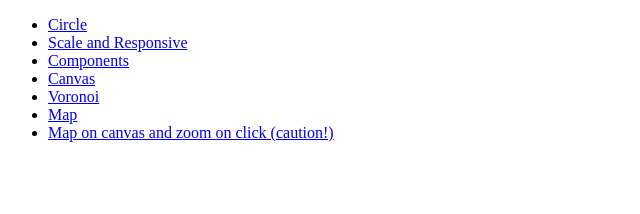
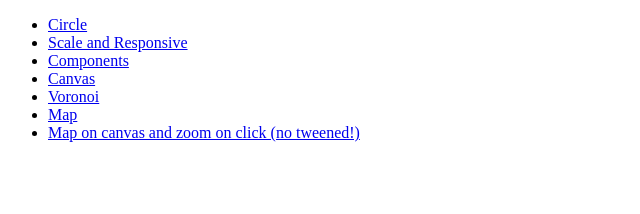
Before and after one commit to kresnasatya/svelte-dataviz, a SvelteKit app: page / in a window 1280 px wide. Shown: the top 214 px of the page, without its empty margins (0-640 px from the left). Built offline with nearby package versions, Linux system fonts and the light colour scheme.

Commit message:
tiny update

```diff
--- a/src/routes/+page.svelte
+++ b/src/routes/+page.svelte
@@ -9,5 +9,5 @@
     <li><a href="/canvas">Canvas</a></li>
     <li><a href="/voronoi">Voronoi</a></li>
     <li><a href="/map">Map</a></li>
-    <li><a href="/map-zoom">Map on canvas and zoom on click (caution!)</a></li>
+    <li><a href="/map-zoom">Map on canvas and zoom on click (no tweened!)</a></li>
 </ul>
```
